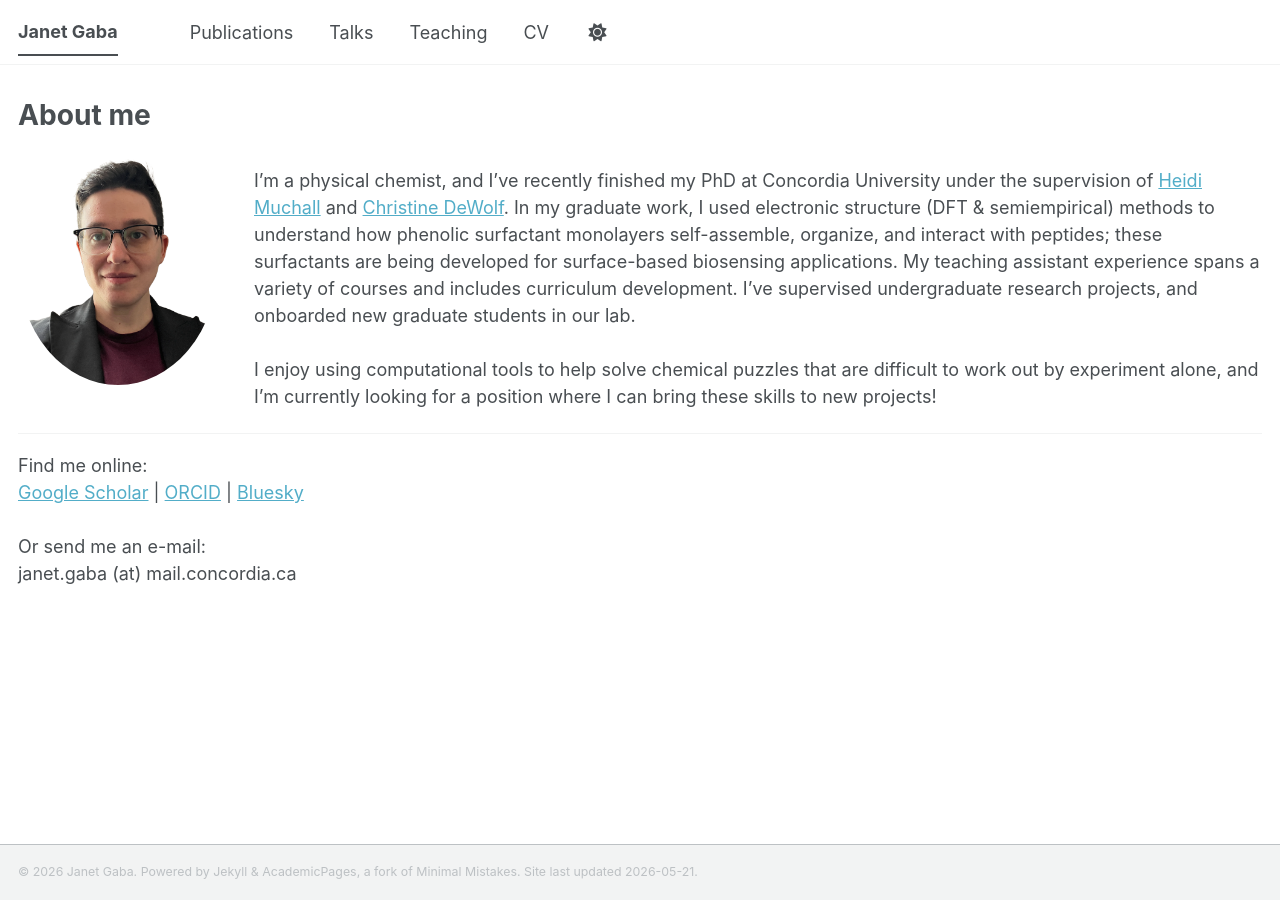
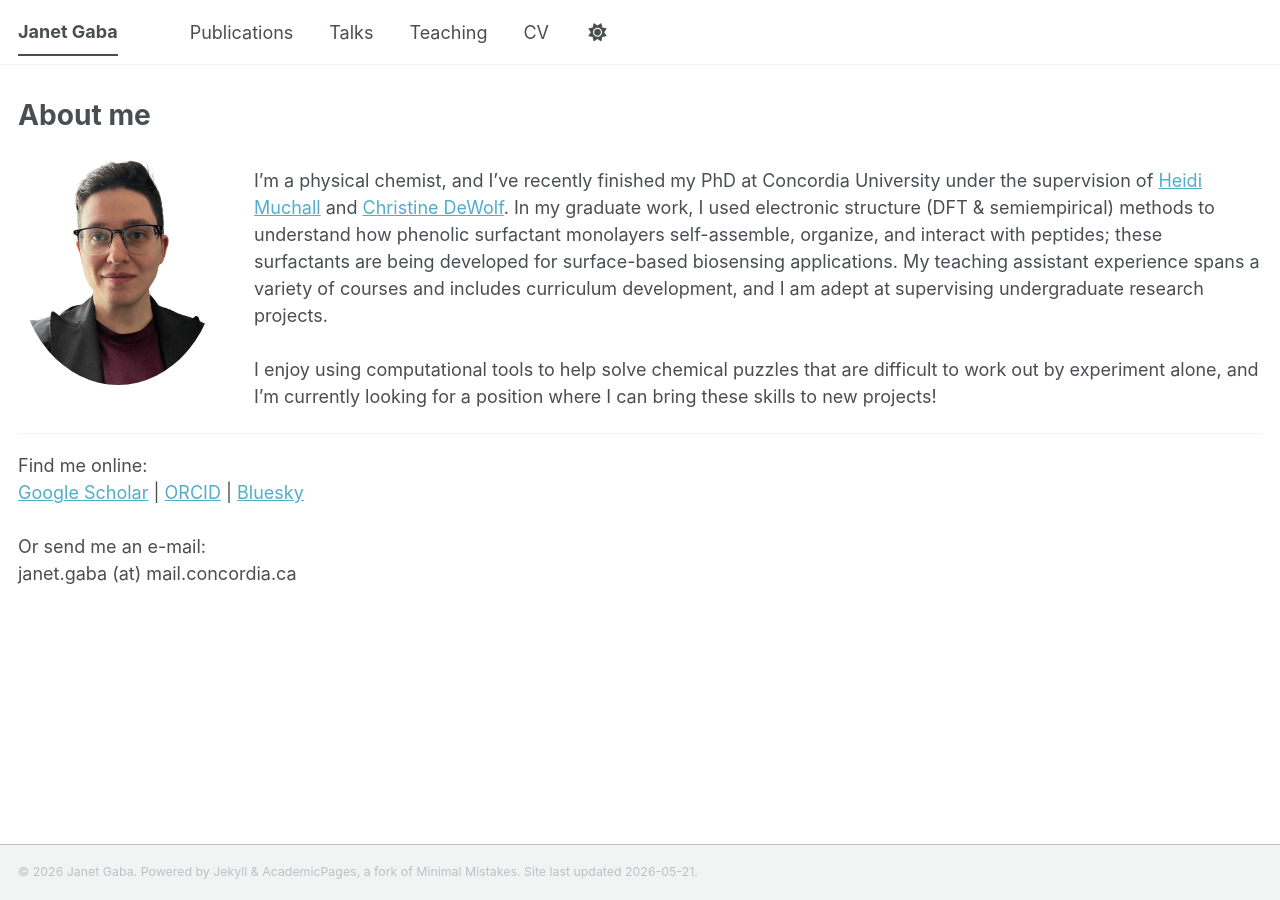
Before and after one commit to janetgaba/janetgaba.github.io, a Jekyll site: the page built from _pages/about.md, in a window 1280 px wide. Built offline with Jekyll 4.4.1, drawn with Linux system fonts in a browser that asks for light colours; a script bundle is joined from its source files by our own code; library files that are not in the unit come from our copies.

Commit message:
Update about.md

```diff
--- a/_pages/about.md
+++ b/_pages/about.md
@@ -25,7 +25,7 @@
 
 <img src="/images/website_image.png" class="about-image" />
 
-I'm a physical chemist, and I've recently finished my PhD at Concordia University under the supervision of <a href="https://www.concordia.ca/faculty/heidi-muchall.html">Heidi Muchall</a> and <a href="https://www.concordia.ca/artsci/chemistry/research/dewolf.html">Christine DeWolf</a>. In my graduate work, I used electronic structure (DFT & semiempirical) methods to understand how phenolic surfactant monolayers self-assemble, organize, and interact with peptides; these surfactants are being developed for surface-based biosensing applications. My teaching assistant experience spans a variety of courses and includes curriculum development. I've supervised undergraduate research projects, and onboarded new graduate students in our lab.
+I'm a physical chemist, and I've recently finished my PhD at Concordia University under the supervision of <a href="https://www.concordia.ca/faculty/heidi-muchall.html">Heidi Muchall</a> and <a href="https://www.concordia.ca/artsci/chemistry/research/dewolf.html">Christine DeWolf</a>. In my graduate work, I used electronic structure (DFT & semiempirical) methods to understand how phenolic surfactant monolayers self-assemble, organize, and interact with peptides; these surfactants are being developed for surface-based biosensing applications. My teaching assistant experience spans a variety of courses and includes curriculum development, and I am adept at supervising undergraduate research projects.
 <br /><br />
 I enjoy using computational tools to help solve chemical puzzles that are difficult to work out by experiment alone, and I'm currently looking for a position where I can bring these skills to new projects!
 
```
